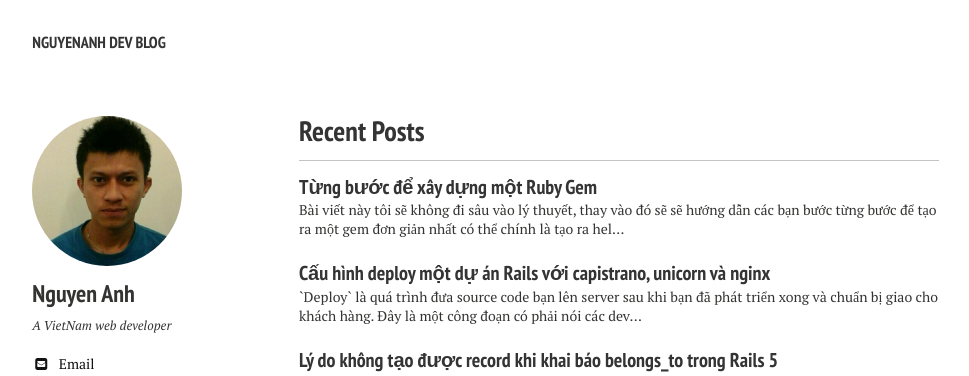
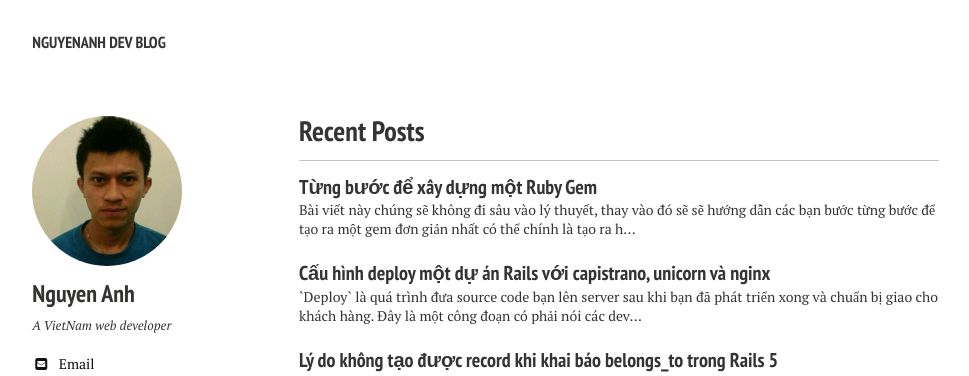
Before and after one commit to Nguyenanh/nguyenanh.github.io, a Jekyll site: the page built from index.md, in a window 1280 px wide. Shown: the top 376 px of the page, without its empty margins (21-990 px from the left). Built offline with Jekyll 4.4.1, drawn with Linux system fonts in a browser that asks for light colours; nearby versions of some CDN libraries.

Commit message:
update post

````diff
--- a/_posts/2016-04-10-tung-buoc-xay-dung-mot-ruby-gem.md
+++ b/_posts/2016-04-10-tung-buoc-xay-dung-mot-ruby-gem.md
@@ -1,12 +1,12 @@
 ---
 layout: post
 title: Từng bước để xây dựng một Ruby Gem
-excerpt: "Bài viết này tôi sẽ không đi sâu vào lý thuyết, thay vào đó sẽ sẽ hướng dẫn các bạn bước từng bước để tạo ra một gem đơn giản nhất có thể chính là tạo ra helper in ra dòng Hello Word. Nghe thôi thấy cũng đơn giản rồi :D. Bắt đầu thôi."
+excerpt: "Bài viết này chúng sẽ không đi sâu vào lý thuyết, thay vào đó sẽ sẽ hướng dẫn các bạn bước từng bước để tạo ra một gem đơn giản nhất có thể chính là tạo ra helper in ra dòng Hello Word. Nghe thôi thấy cũng đơn giản rồi :D. Bắt đầu thôi."
 modified: 2016-03-28
 tags: [ruby, gem, rails]
 comments: true
 ---
-Bài viết này tôi sẽ không đi sâu vào lý thuyết, thay vào đó sẽ sẽ hướng dẫn các bạn bước từng bước để tạo ra một `gem` đơn giản nhất có thể chính là tạo ra helper in ra dòng `Hello Word`. Nghe thôi thấy cũng đơn giản rồi :D. Bắt đầu thôi.
+Bài viết này chúng sẽ không đi sâu vào lý thuyết, thay vào đó sẽ sẽ hướng dẫn các bạn bước từng bước để tạo ra một `gem` đơn giản nhất có thể chính là tạo ra helper in ra dòng `Hello Word`. Nghe thôi thấy cũng đơn giản rồi :D. Bắt đầu thôi.
 # I: Xây dựng Gem
 ### Bước 1: Tạo cấu trúc của `gem`
 ``` ruby
````
